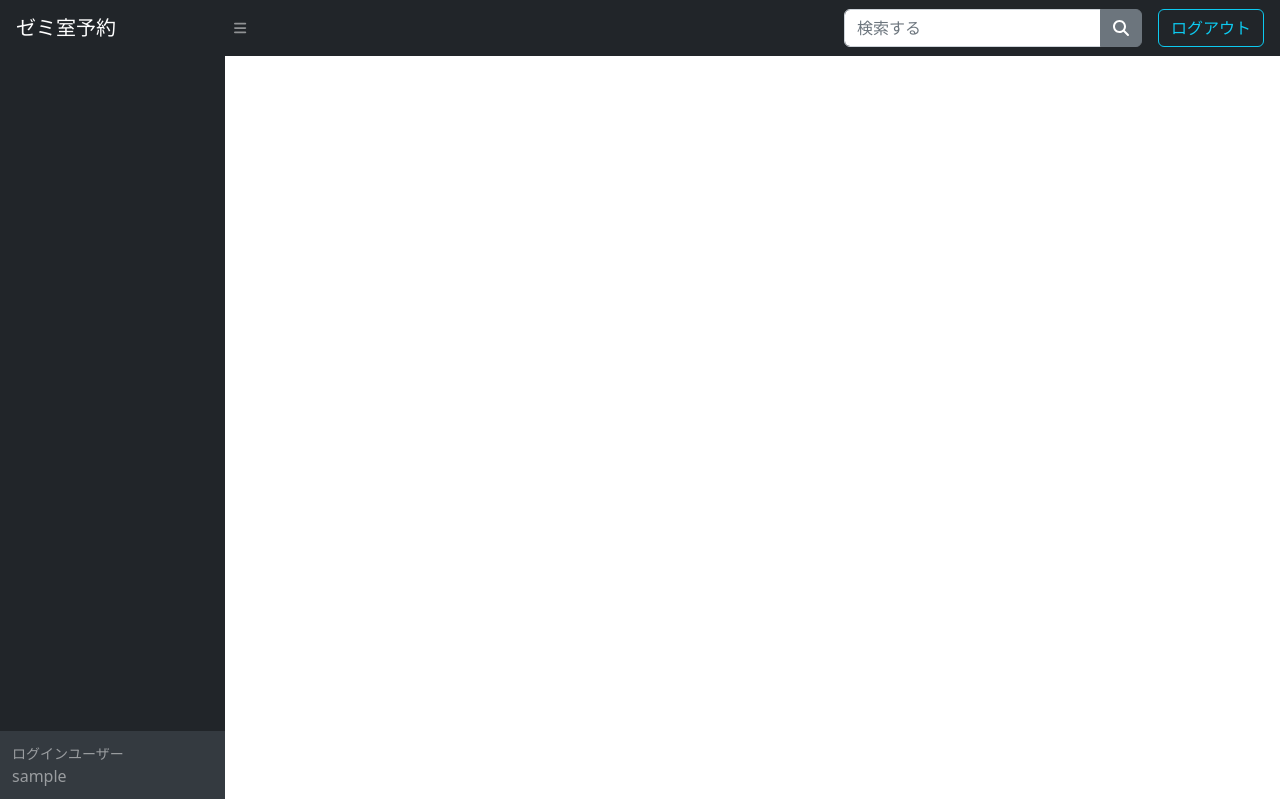
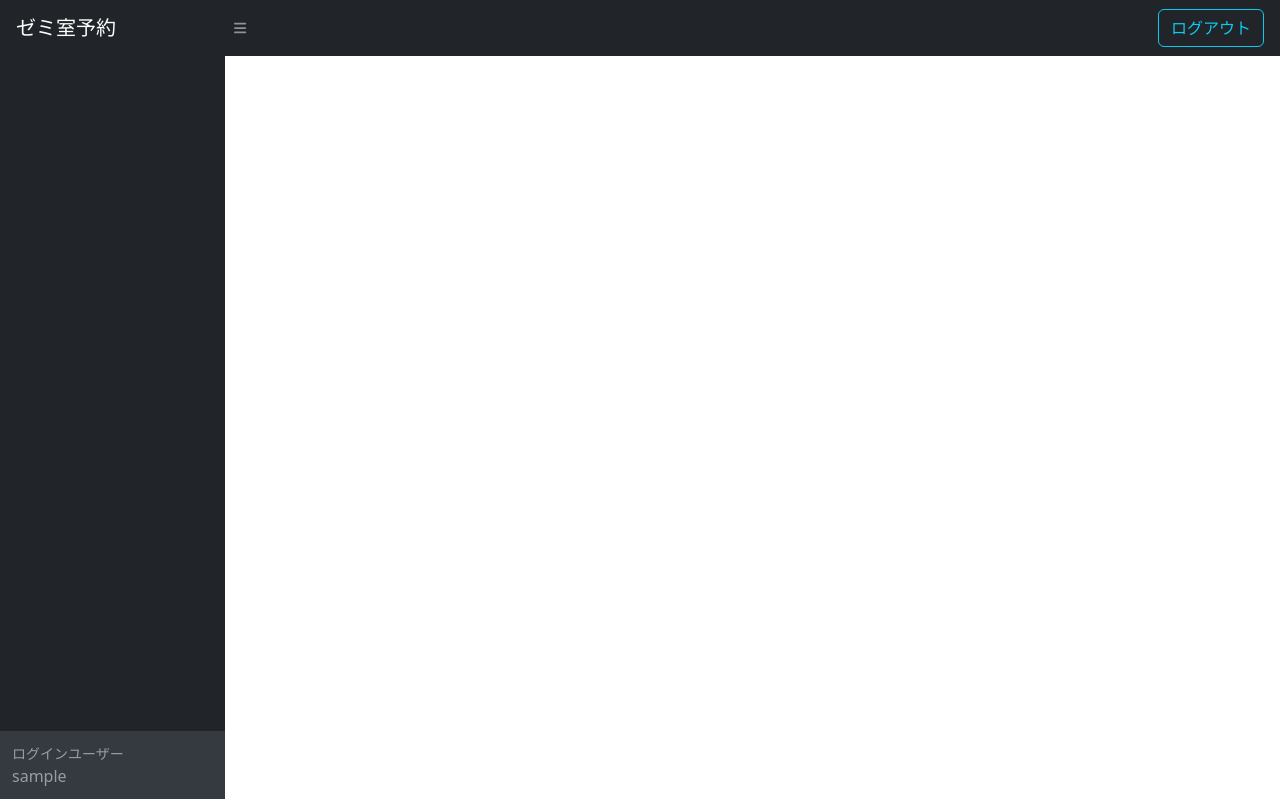
Before and after one commit to skyota/room_reservation_app, a Django app: page / in a window 1280 px wide. Run offline with Django 5.2, Linux system fonts and the light colour scheme; the visitor is signed in with stand-in values (Sample User, id 1); data that the repository does not hold is empty; some libraries are stand-ins or nearby versions.

Commit message:
検索ボックスの削除

```diff
--- a/templates/navbar.html
+++ b/templates/navbar.html
@@ -1,16 +1,10 @@
 <nav class="sb-topnav navbar navbar-expand navbar-dark bg-dark">
     <a class="navbar-brand ps-3" href="{% url 'home' %}">ゼミ室予約</a>
     <button class="btn btn-link btn-sm order-1 order-lg-0 me-4 me-lg-0" id="sidebarToggle" href="#"><i class="fas fa-bars"></i></button>
-    <form class="d-none d-md-inline-block form-inline ms-auto me-0 me-md-3 my-2 my-md-0">
-        <div class="input-group">
-            <input class="form-control" type="text" placeholder="検索する" aria-label="Search for..." aria-describedby="btnNavbarSearch" />
-            <button class="btn btn-secondary" id="btnNavbarSearch" type="button"><i class="fas fa-search"></i></button>
-        </div>
-    </form>
     {% if user.is_authenticated %}
-    <form action="{% url 'logout' %}" method="post">{% csrf_token %}
+    <form. class="ms-auto" action="{% url 'logout' %}" method="post">{% csrf_token %}
         <button type="submit" class="btn btn-outline-info me-3">ログアウト</button>
-    </form>
+    </form.>
     {% else %}
     <a href="{% url 'login' %}" class="btn btn-outline-info me-3">ログイン</a>
     {% endif %}
```
